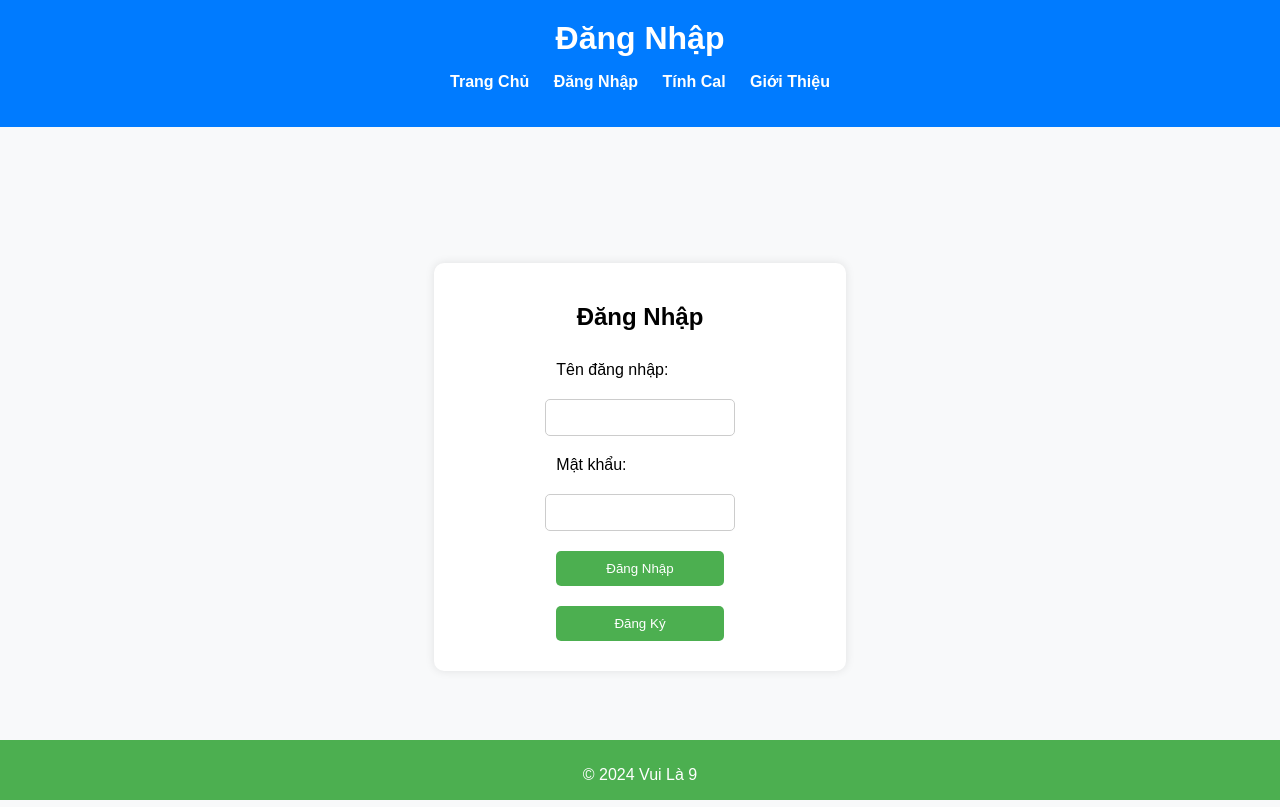
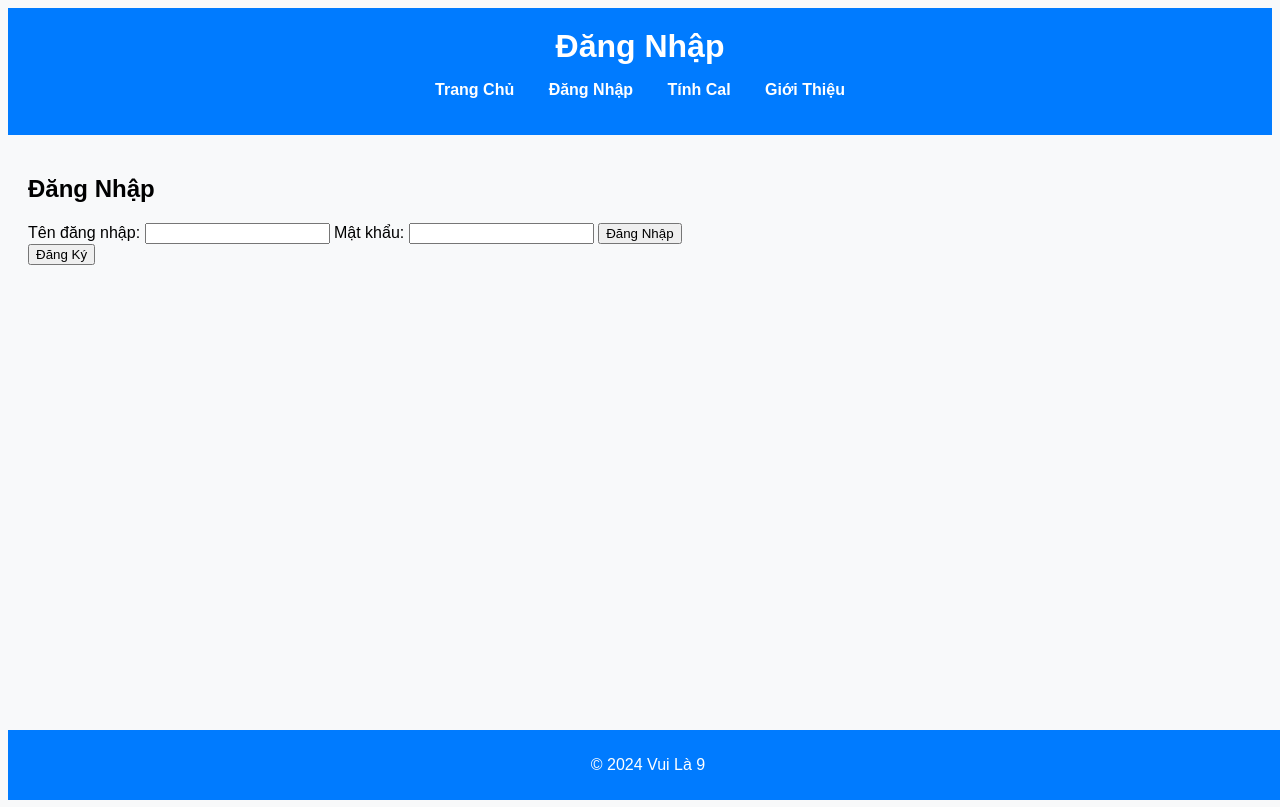
Before and after one commit to dominhduy09/GymFi-Rewarding-Fitness-with-Blockchain, a plain HTML site: page login.html in a window 1280 px wide. Drawn offline with Linux system fonts and the light colour scheme.

Commit message:
fix styles.css

```diff
--- a/styles.css
+++ b/styles.css
@@ -1,21 +1,3 @@
-body {
-    font-family: Arial, sans-serif;
-    background-color: #f2f2f2;
-    margin: 0;
-    padding: 0;
-}
-
-header {
-    background-color: #4CAF50;
-    color: white;
-    padding: 1px 0;
-    text-align: center;
-}
-
-header nav ul {
-    list-style-type: none;
-    padding: 0;
-}
 body {
     font-family: 'Arial', sans-serif;
     background-color: #f8f9fa;
@@ -72,128 +54,3 @@ footer {
     width: 100%;
     bottom: 0;
 }
-header nav ul li {
-    display: inline;
-    margin: 0 10px;
-}
-
-header nav ul li a {
-    color: white;
-    text-decoration: none;
-}
-
-main {
-    display: flex;
-    justify-content: center;
-    align-items: center;
-    height: 80vh;
-}
-
-.form-container {
-    display: flex;
-    justify-content: space-around;
-    width: 30%;
-    background-color: white;
-    padding: 20px;
-    border-radius: 10px;
-    box-shadow: 0 0 10px rgba(0, 0, 0, 0.1);
-}
-
-.login-form {
-    width: 45%;
-}
-
-h2 {
-    text-align: center;
-}
-
-form {
-    display: flex;
-    flex-direction: column;
-    align-items: center;
-}
-
-label,
-input,
-button {
-    width: 100%;
-    margin: 10px 0;
-}
-
-input,
-button {
-    padding: 10px;
-    border: 1px solid #ccc;
-    border-radius: 5px;
-}
-
-button {
-    background-color: #4CAF50;
-    color: white;
-    border: none;
-    cursor: pointer;
-}
-
-button:hover {
-    background-color: #45a049;
-}
-
-footer {
-    background-color: #4CAF50;
-    color: white;
-    text-align: center;
-    padding: 10px 0;
-    position: fixed;
-    bottom: 0;
-    width: 100%;
-    height: 5%;
-}
-
-.signup-form {
-    width: 45%;
-}
-
-h2 {
-    text-align: center;
-}
-
-form {
-    display: flex;
-    flex-direction: column;
-    align-items: center;
-}
-
-label,
-input,
-button {
-    width: 100%;
-    margin: 10px 0;
-}
-
-input,
-button {
-    padding: 10px;
-    border: 1px solid #ccc;
-    border-radius: 5px;
-}
-
-button {
-    background-color: #4CAF50;
-    color: white;
-    border: none;
-    cursor: pointer;
-}
-
-button:hover {
-    background-color: #45a049;
-}
-
-footer {
-    background-color: #4CAF50;
-    color: white;
-    text-align: center;
-    padding: 10px 0;
-    position: fixed;
-    bottom: 0;
-    width: 100%;
-}
```
